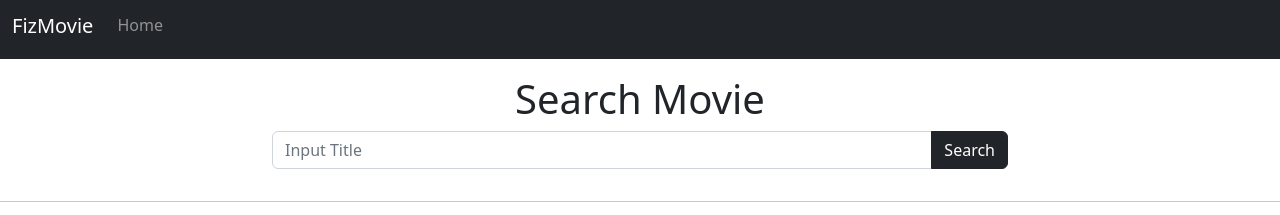
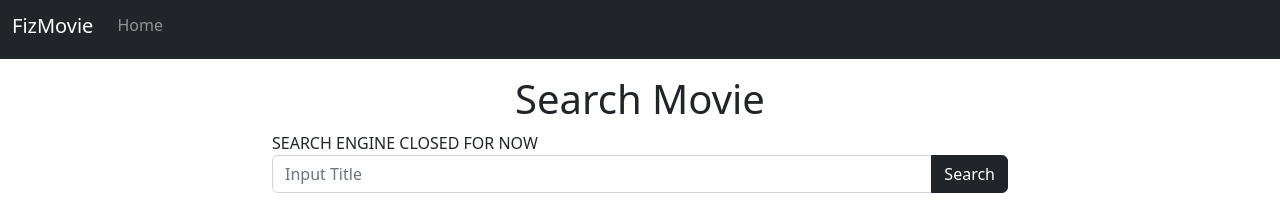
Before and after one commit to FizSMILE/FizMovie, a plain HTML site: page index.html in a window 1280 px wide. Shown: the top 215 px of the page. Drawn offline with nearby package versions, Linux system fonts and the light colour scheme.

Commit message:
Update index.html

```diff
--- a/index.html
+++ b/index.html
@@ -28,6 +28,7 @@
         <div class="row mt-3 justify-content-center">
           <div class="col-md-8">
             <h1 class="text-center">Search Movie</h1>
+            <alert>SEARCH ENGINE CLOSED FOR NOW</alert>
             <div class="input-group mb-3">
               <input type="text" class="form-control" required placeholder="Input Title" id="search-input" aria-label="Recipient's username" aria-describedby="button-addon2"  />
               <button class="btn btn-dark" type="button" id="search-button">Search</button>
```
